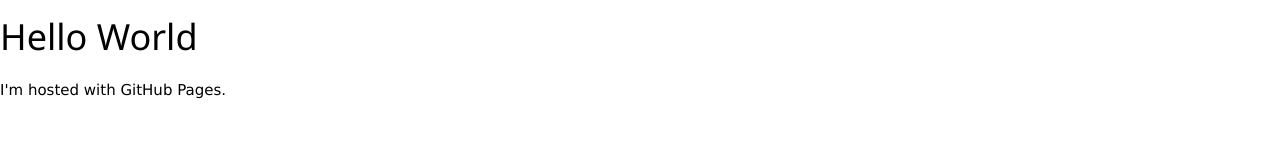
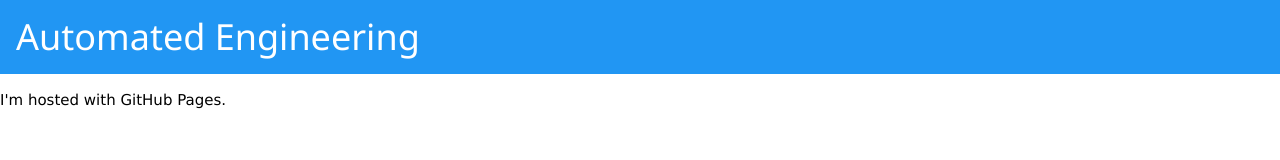
Before and after one commit to AutomatedEngineer/automatedengineer.github.io, a plain HTML site: page index.html in a window 1280 px wide. Drawn offline with nearby package versions, Linux system fonts and the light colour scheme.

Commit message:
Update Header

```diff
--- a/index.html
+++ b/index.html
@@ -3,7 +3,9 @@
 <meta name="viewport" content="width=device-width, initial-scale=1">
 <link rel="stylesheet" href="http://www.w3schools.com/lib/w3.css">
 <body>
-<h1>Hello World</h1>
+<header class="w3-container w3-blue">
+<h1>Automated Engineering</h1>
+</header>
 <p>I'm hosted with GitHub Pages.</p>
 </body>
 </html>
```
